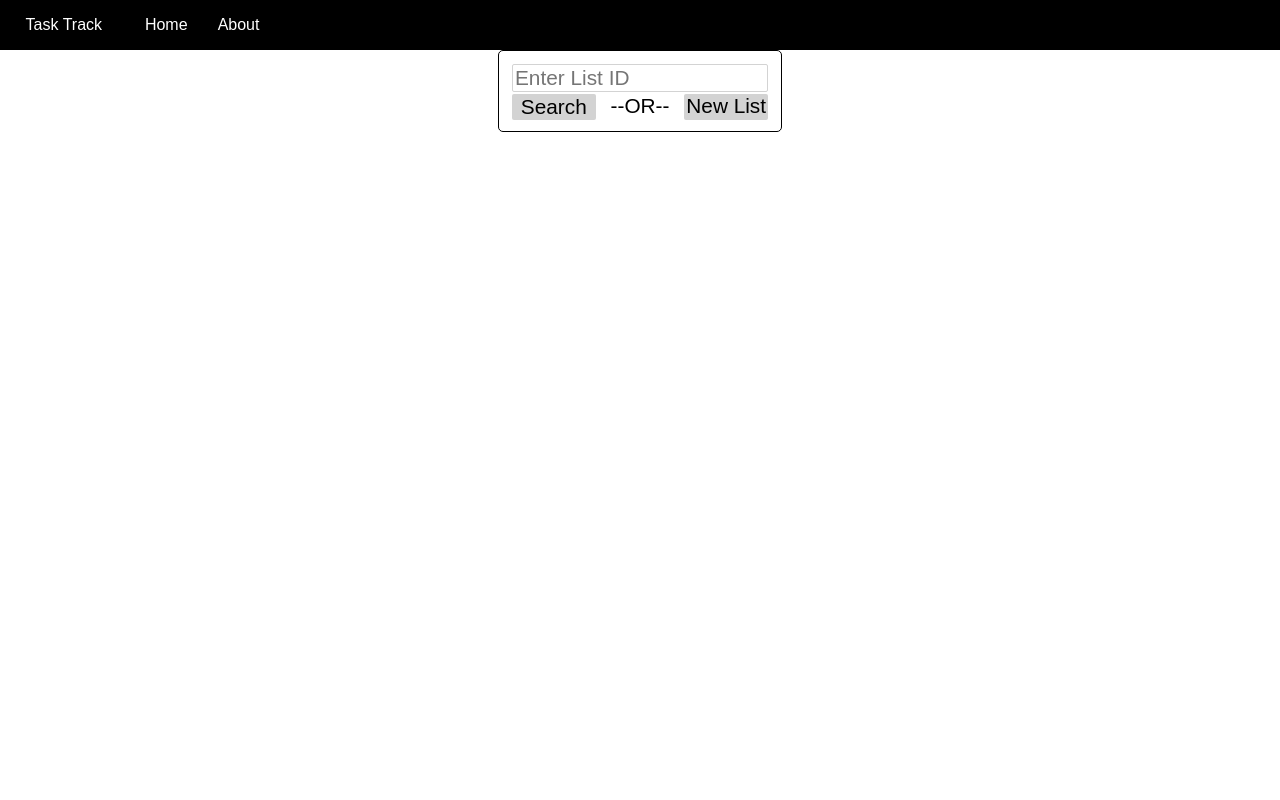
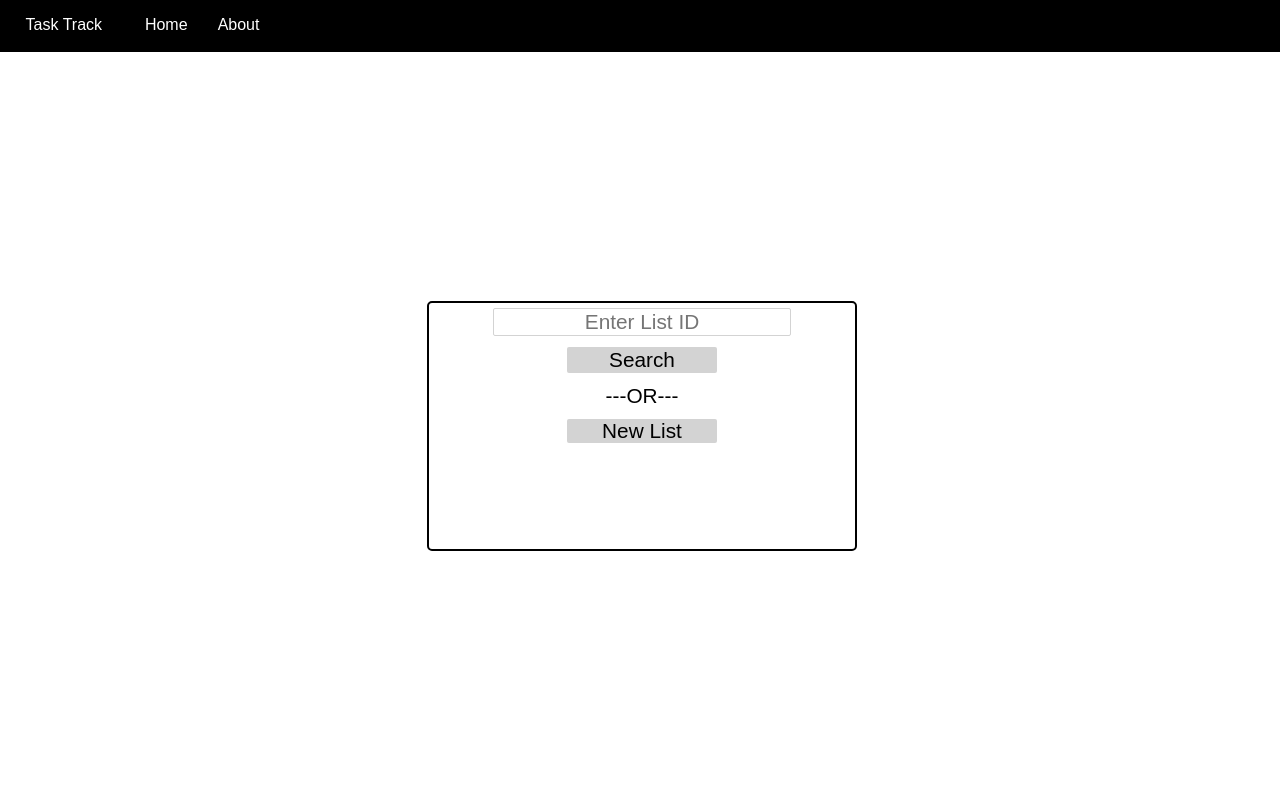
Before and after one commit to kjbrawner22/TaskTrack, a Flask app: page / in a window 1280 px wide. Run offline with Flask 2, Linux system fonts and the light colour scheme.

Commit message:
more additions

```diff
--- a/app/routes.py
+++ b/app/routes.py
@@ -1,11 +1,20 @@
 from app import app
 from app.forms import SearchForm,TaskForm
-from flask import render_template
+from app.models import List
+from app.utils import list_exists,new_list_link
+from flask import render_template,redirect,url_for
 
 @app.route('/', methods=['GET','POST'])
 def index():
 	title = "Task Track | Home"
 	form = SearchForm()
+	if form.validate_on_submit():
+		if list_exists(form.search.data):
+			return redirect(url_for('list', link=form.search.data))
+		else:
+			return render_template('index.html',
+				                     title=title, form=form,
+				                     no_result=True)
 	return render_template('index.html', title=title, form=form)
 
 @app.route('/about')
@@ -13,10 +22,20 @@ def about():
 	title = "Task Track | About"
 	return render_template('about.html', title=title)
 
-@app.route('/list/new')
+@app.route('/no-list/<link>')
+def no_list(link):
+	return render_template('no-list.html', link=link)
+
+@app.route('/new-list')
 def new_list():
-	return render_template('list.html')
+	links = List.query.all()
+	for l in links:
+		l = l.link
+	return redirect(url_for('list', link=new_list_link(links)))
 
 @app.route('/list/<link>')
 def list(link):
-	return render_template('index.html', link=link)
+	if not list_exists(link):
+		return redirect(url_for('no_list', link=link))
+	title = "Task Track | List " + link
+	return render_template('list.html', link=link, title=title)
--- a/app/static/css/base.css
+++ b/app/static/css/base.css
@@ -1,13 +1,14 @@
 html {
 	font-family: sans-serif;
+	min-height: 100%;
 }
 
 body {
 	margin: 0;
+	height: 100%;
 }
 
 .nav {
-	height: auto;
 	position: sticky;
 	top: 0;
 	background-color: black;
--- a/app/static/css/index.css
+++ b/app/static/css/index.css
@@ -1,21 +1,46 @@
+body {
+	display: grid;
+	grid-template-rows:6.5% repeat(3, 1fr);
+	grid-template-columns: repeat(3, 1fr);
+	grid-template-areas: "nav nav nav"
+											 ". . ."
+											 ". form .";
+}
+
+.red {
+	color: red;
+}
+
+.nav {
+	grid-area: nav;
+}
+
 #form {
+	grid-area: form;
+	display: inline-block;
+	width: 100%;
+	border: 2px solid black;
+	border-radius: 5px;
+	margin: 0 auto;
+	padding: 0;
 	text-align: center;
-	height: 80%;
+}
+
+#form:hover {
+	box-shadow: 0 0 3px black;
 }
 
 form {
 	display: grid;
-	width: 20%;
-	margin: 0 auto;
-	border: 1px solid black;
-	border-radius: 5px;
+	width: 70%;
 	padding: 1%;
-	grid-template-columns: repeat(3, 1fr);
-	grid-template-areas: "search search search"
-											 "submit text new";
+	grid-template-columns: 1fr;
+	grid-template-rows: repeat(4, 1fr);
+	grid-template-areas: "search" "submit" "text" "new";
 	grid-column-gap: 1%;
-	grid-row-gap: 5%;
+	grid-row-gap: 10%;
 	text-align: center;
+	margin: auto;
 }
 
 #search {
@@ -23,15 +48,28 @@ form {
 	border: 1px solid lightgray;
 	font-size: 1.3em;
 	border-radius: 2px;
+	text-align: center;
+}
+
+#search:hover {
+	border: 1px solid black;
 }
 
 #submit {
 	grid-area: submit;
+	display: inline-block;
+	margin: auto;
+	width: 50%;
 	background-color: lightgray;
 	border: none;
 	border-radius: 2px;
 	cursor: pointer;
 	font-size: 1.3em;
+}
+
+#submit:hover {
+	background-color: black;
+	color: white;
 }
 
 #text {
@@ -42,9 +80,17 @@ form {
 
 #new_list {
 	grid-area: new;
+	display: inline-block;
+	margin: auto;
+	width: 50%;
 	text-decoration: none;
 	color: inherit;
 	background-color: lightgray;
 	font-size: 1.3em;
 	border-radius: 2px;
 }
+
+#new_list:hover {
+	background-color: black;
+	color: white;
+}
--- a/app/templates/index.html
+++ b/app/templates/index.html
@@ -6,14 +6,17 @@
 
 {% block body %}
 <div id="form">
-	<form method="POST" action="{{ url_for('new_list') }}">
+	<form method="POST" action="">
 		{{ form.hidden_tag() }}
 		{{ form.search(placeholder=form.search.label.text) }}
 		{{ form.submit() }}
-		<p id="text">--OR--</p>
+		<p id="text">---OR---</p>
 		<a id="new_list" href="{{ url_for('new_list') }}">
 			New List
 		</a>
 	</form>
+	{% if no_result %}
+	<p class='red'>List not found.</p>
+	{% endif %}
 </div>
 {% endblock %}
--- a/app/templates/list.html
+++ b/app/templates/list.html
@@ -4,6 +4,6 @@
 <link href="{{ url_for('static', filename='css/list.css') }}" rel="stylesheet">
 {% endblock %}
 
-{% block content %}
+{% block body %}
 <h2>List: {{ link }}</h2>
 {% endblock %}
--- /dev/null
+++ b/app/templates/no-list.html
@@ -0,0 +1,5 @@
+{% extends 'base.html' %}
+
+{% block body %}
+<h2>List w/ ID {{ link }} not found</h2>
+{% endblock %}
--- a/run.py
+++ b/run.py
@@ -1,4 +1,14 @@
 #!venv/bin/python3
 
-from app import app
+from app import app,db
+from app.models import List,Task
+
+@app.shell_context_processor
+def make_shell_context():
+	return {
+		'db' : db,
+		'List' : List,
+		'Task' : Task
+	}
+
 app.run(debug=True)
```
Also changed, not shown: app/utils.py (added, +21 -0 lines).
